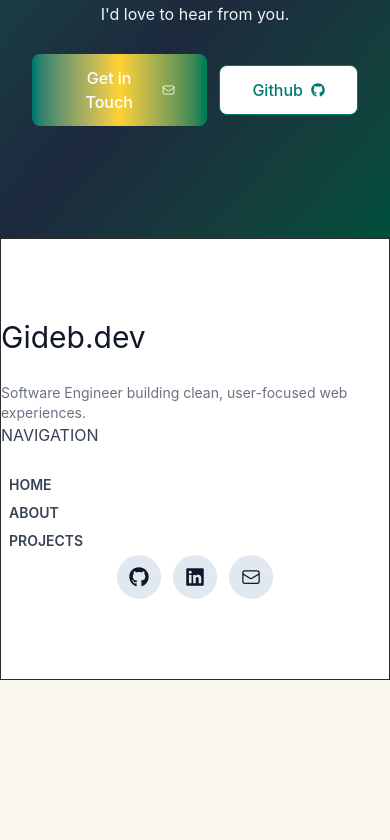
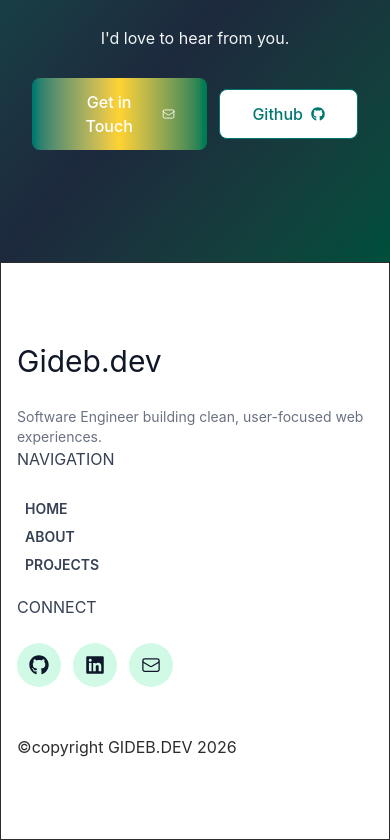
Before and after one commit to Gideb/Personal-Portfolio, a React (Vite) app: page / in a window 390 px wide. Shown: the part 5584-6424 px from the top of the page. Before the commit the page ends 6264 px from the top, so only its background shows below. Built offline with nearby package versions, Linux system fonts and the light colour scheme.

Commit message:
couple additions

```diff
--- a/package.json
+++ b/package.json
@@ -11,6 +11,8 @@
   },
   "dependencies": {
     "@tailwindcss/vite": "^4.2.4",
+    "@vercel/analytics": "^2.0.1",
+    "@vercel/speed-insights": "^2.0.0",
     "framer-motion": "^12.38.0",
     "react": "^19.2.5",
     "react-countup": "^6.5.3",
--- a/src/App.jsx
+++ b/src/App.jsx
@@ -2,11 +2,15 @@ import React from "react";
 import "./index.css";
 import "./App.css";
 import AppRoutes from "./routes/AppRoutes";
+import { SpeedInsights } from "@vercel/speed-insights/react";
+import { Analytics } from "@vercel/analytics/react";
 
 const App = () => {
   return (
     <>
       <AppRoutes />
+      <SpeedInsights />
+      <Analytics />
     </>
   );
 };
--- a/src/components/layout/Footer.jsx
+++ b/src/components/layout/Footer.jsx
@@ -1,8 +1,8 @@
 import React from "react";
 import { FaLinkedin } from "react-icons/fa";
-import { FaDatabase, FaGithub } from "react-icons/fa6";
-import { HiOutlineEnvelope, HiOutlineUser } from "react-icons/hi2";
-import { IoHomeOutline } from "react-icons/io5";
+import { FaGithub } from "react-icons/fa6";
+import { HiOutlineEnvelope } from "react-icons/hi2";
+
 import { Link } from "react-router-dom";
 
 const Footer = () => {
@@ -14,8 +14,8 @@ const Footer = () => {
 
   return (
     <section className="border py-10 bg-white ">
-      <div className="max-w-7xl mx-auto text-center py-10">
-        <div className="grid grid-cols-1 md:grid-cols-2 lg:grid-cols-3">
+      <div className="max-w-7xl mx-auto text-center py-10 px-4 lg:px-7">
+        <div className="grid grid-cols-1 md:grid-cols-3 ">
           <div className="flex flex-col gap-7 text-left">
             <h2 className="text-3xl text-gray-900">Gideb.dev</h2>
             <p className="text-left text-gray-500 text-sm">
@@ -47,23 +47,35 @@ const Footer = () => {
 
           {/* social links */}
 
-          <div className="flex items-center justify-center gap-3">
-            <Link to="/github/gideb" className="p-3 bg-slate-200 rounded-full">
+          <div className="flex flex-col gap-6 lg:ml-30 my-4">
+            <h3 className="text-md text-gray-700 text-left">CONNECT</h3>
+            <div className="flex items-center text-left gap-3 ">
+              <Link
+                to="/github/gideb"
+                className="p-3 bg-emerald-100 hover:bg-emerald-300 transition-all duration-500 rounded-full"
+              >
                 <FaGithub className="text-xl text-slate-900 " />
               </Link>
               <Link
                 to="/linkedin/gideb"
-              className="p-3 bg-slate-200 rounded-full"
+                className="p-3 bg-emerald-100 hover:bg-emerald-300 transition-all duration-500 rounded-full"
               >
                 <FaLinkedin className="text-xl text-slate-900 " />
               </Link>
               <Link
                 to="/hello@gidev.dev"
-              className="p-3 bg-slate-200 rounded-full"
+                className="p-3 bg-emerald-100 hover:bg-emerald-300 transition-all duration-500 rounded-full "
               >
                 <HiOutlineEnvelope className="text-xl text-slate-900 " />
               </Link>
             </div>
+          </div>
+        </div>
+
+
+        <div className="h-4 w-full z-20 text-gray-700 my-2"></div>
+        <div>
+          <h4 className="text-left">&copy;copyright GIDEB.DEV {new Date().getFullYear()}</h4>
         </div>
       </div>
     </section>
--- a/src/components/sections/homepage/AboutPreview.jsx
+++ b/src/components/sections/homepage/AboutPreview.jsx
@@ -8,7 +8,7 @@ import { BsArrowUpRightSquare } from "react-icons/bs";
 const AboutPreview = () => {
   return (
     <section className="bg-gray-50 text-center w-full">
-      <div className="max-w-7xl mx-auto py-20">
+      <div className="max-w-7xl mx-auto py-20 px-4 lg:px-7">
         <div className="border-2 border-gray-200 p-6 rounded-2xl space-y-7 text-left bg-linear-to-br from-white via-white/50 to-gray-50 pl-15 shadow py-10">
           <FaCode className="text-teal-800 text-3xl my-3" />
 
--- a/src/components/sections/homepage/HeroSection.jsx
+++ b/src/components/sections/homepage/HeroSection.jsx
@@ -13,7 +13,7 @@ const HeroSection = () => {
       className="scroll-mt-16 relative mt-10 sm:mt-5  w-full overflow-hidden bg-[#F9F6F0] py-8 sm:py-8 lg:py-22 "
       aria-label="Hero section"
     >
-      <div className="z-10 mt-10  sm:px-4 lg:px-7 max-w-7xl mx-auto py-10 items-center my-5 px-4 space-y-10 flex">
+      <div className="z-10 mt-10 px-4 lg:px-7 max-w-7xl mx-auto py-10 items-center my-5 space-y-10 flex">
         <div className="space-y-5 ">
           <Topic
             icon={HiOutlineSparkles}
@@ -29,6 +29,7 @@ const HeroSection = () => {
             . I Build Clean Web Experiences.
           </h2>
           <Subheading
+            leftAlign
             description="Front-end developer crafting fast, accessible, user-foccused
             interfaces with TypeScript, JavaScript, React and CSS."
           />
```
Also changed, not shown: 1 other file (tests, documents, lock files or other folders). Lines whose indentation alone changed are shown as unchanged.
